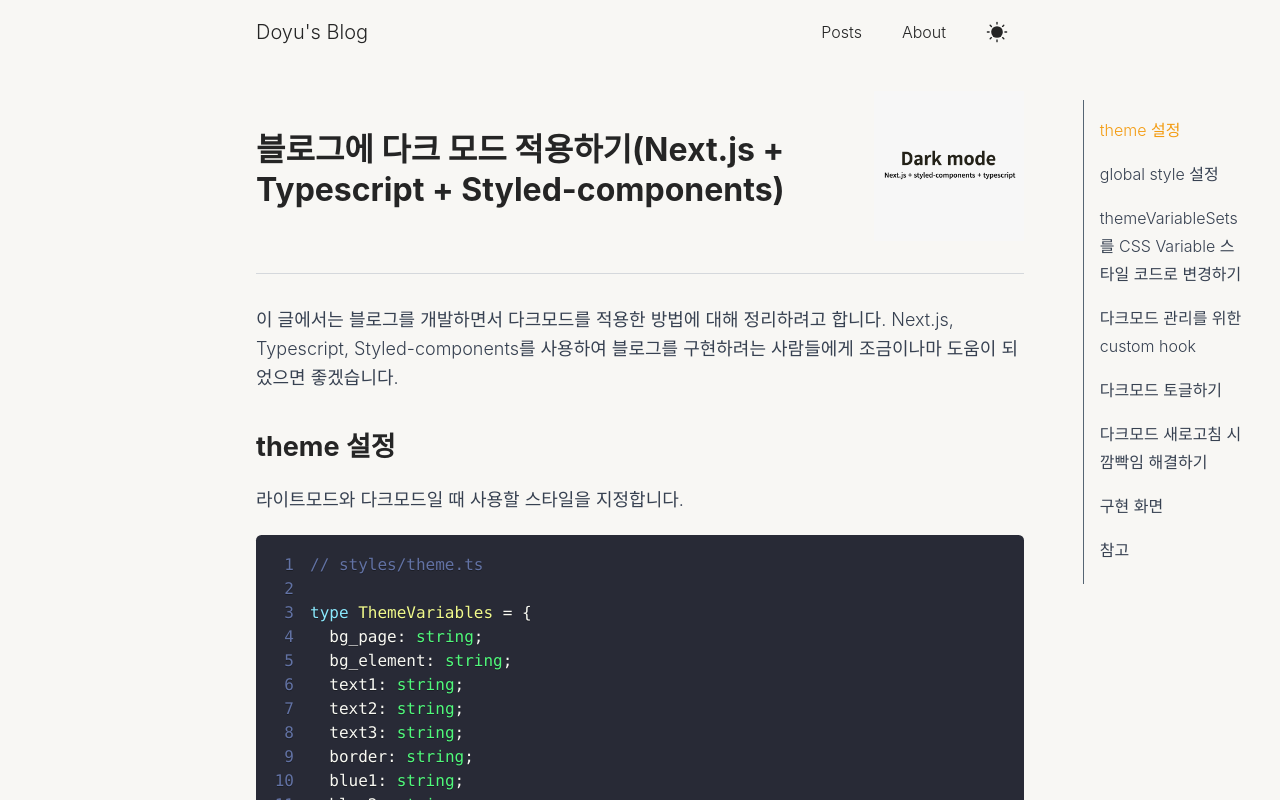
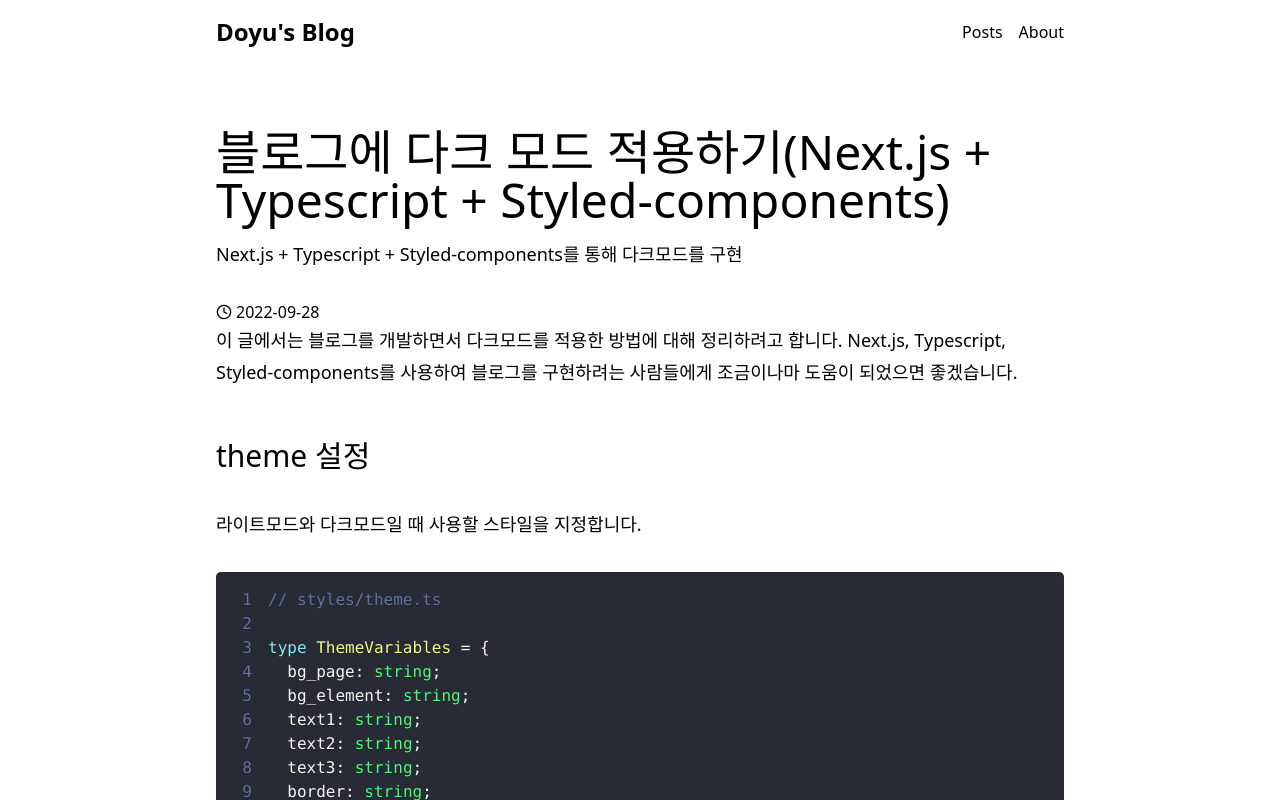
Before and after one commit to YUDONGHYUK/doyu-blog, a Next.js app: page /posts/dark-mode in a window 1280 px wide. Shown: the top 800 px of the page. Built offline with nearby package versions, Linux system fonts and the light colour scheme.

Commit message:
refactor: 게시글 상세 페이지 pages 라우터에서 app 라우터로 마이그레이션

```diff
--- a/pages/posts/[slug]/index.tsx
+++ /dev/null
@@ -1,59 +0,0 @@
-import { useState } from 'react';
-import useTOC from '../../../hooks/ussTOC';
-import { Post } from '../../../types';
-import { useIntersectionObserver } from '../../../lib/useintersectionObserver';
-import PostContent from '../../../components/posts/post-detail/PostContent';
-import TableOfContents from '../../../components/posts/post-detail/TableOfContents';
-import { ParsedUrlQuery } from 'querystring';
-import { GetStaticPaths, GetStaticProps } from 'next';
-import { getPostData, getPostFiles } from '../../../lib/postsUtil';
-
-type PostDetailPageProps = {
-  post: Post;
-};
-
-const PostDetailPage = ({ post }: PostDetailPageProps) => {
-  const { tocList } = useTOC();
-  const [activeHeading, setActiveHeading] = useState<string | null>(null);
-
-  useIntersectionObserver(setActiveHeading);
-
-  return (
-    <>
-      <PostContent post={post} />
-      <TableOfContents tocList={tocList} activeHeading={activeHeading} />
-    </>
-  );
-};
-
-export default PostDetailPage;
-
-interface Iparams extends ParsedUrlQuery {
-  slug: string;
-}
-
-export const getStaticProps: GetStaticProps = async (context) => {
-  const { slug } = context.params as Iparams;
-
-  const postData = getPostData(slug);
-
-  if (!postData) {
-    return { notFound: true };
-  }
-
-  return {
-    props: { post: postData },
-    revalidate: 600,
-  };
-};
-
-export const getStaticPaths: GetStaticPaths = async () => {
-  const postFileNames = getPostFiles();
-  const slugs = postFileNames.map((fileName) => fileName.replace(/\.md$/, ''));
-  const paths = slugs.map((slug) => ({ params: { slug } }));
-
-  return {
-    paths,
-    fallback: 'blocking',
-  };
-};
--- /dev/null
+++ b/src/app/posts/[slug]/page.tsx
@@ -0,0 +1,34 @@
+import { getPostData } from '../../../../lib/postsUtil';
+import type { Post } from '../../../../types';
+import { Heading } from '../../../components/ui/heading';
+import ClockIcon from '../../../components/ui/icon/clock-icon';
+import PostContent from './post-content';
+
+export default async function PostDetailPage({
+  params,
+}: {
+  params: Promise<{ slug: string }>;
+}) {
+  const { slug } = await params;
+  const post = getPostData(slug) as Post;
+  const {
+    frontMatter: { title, excerpt, date },
+  } = post;
+
+  return (
+    <div>
+      <article>
+        <Heading as="h1" className="mt-16 mb-4 font-normal">
+          {title}
+        </Heading>
+        <p className="text-lg mb-8 text-gray-accent">{excerpt}</p>
+        <div className="text-gray-accent flex items-center gap-1">
+          <ClockIcon size={16} />
+          <time>{date}</time>
+        </div>
+
+        <PostContent post={post} />
+      </article>
+    </div>
+  );
+}
--- /dev/null
+++ b/src/app/posts/[slug]/post-content.tsx
@@ -0,0 +1,179 @@
+'use client';
+
+import ReactMarkdown from 'react-markdown';
+import { generateSlug } from '../../../../lib/generateSlug';
+import { scrollToHeading } from '../../../../lib/scrollToHeading';
+import rangeParser from 'parse-numeric-range';
+import rehypeRaw from 'rehype-raw';
+import type { Post } from '../../../../types';
+
+import { PrismLight as SyntaxHighlighter } from 'react-syntax-highlighter';
+import tsx from 'react-syntax-highlighter/dist/cjs/languages/prism/tsx';
+import typescript from 'react-syntax-highlighter/dist/cjs/languages/prism/typescript';
+import jsx from 'react-syntax-highlighter/dist/cjs/languages/prism/jsx';
+import scss from 'react-syntax-highlighter/dist/cjs/languages/prism/scss';
+import bash from 'react-syntax-highlighter/dist/cjs/languages/prism/bash';
+import markdown from 'react-syntax-highlighter/dist/cjs/languages/prism/markdown';
+import json from 'react-syntax-highlighter/dist/cjs/languages/prism/json';
+import dracula from 'react-syntax-highlighter/dist/cjs/styles/prism/dracula';
+import Image from 'next/image';
+
+SyntaxHighlighter.registerLanguage('tsx', tsx);
+SyntaxHighlighter.registerLanguage('typescript', typescript);
+SyntaxHighlighter.registerLanguage('jsx', jsx);
+SyntaxHighlighter.registerLanguage('scss', scss);
+SyntaxHighlighter.registerLanguage('bash', bash);
+SyntaxHighlighter.registerLanguage('markdown', markdown);
+SyntaxHighlighter.registerLanguage('json', json);
+
+interface PostContentProps {
+  post: Post;
+}
+
+export default function PostContent({ post }: PostContentProps) {
+  const syntaxTheme = dracula;
+
+  interface Node {
+    [key: string]: any;
+    type: string;
+    value: string;
+  }
+
+  interface PreNode {
+    node: Node & { [key: string]: any };
+    children: React.ReactElement<{ className: string }, string>[];
+    position: object;
+    properties: object;
+    tagName: string;
+    type: string;
+  }
+
+  const MarkdownComponents: object = {
+    code({
+      node,
+      inline,
+      className,
+      ...props
+    }: {
+      node: Node;
+      inline: boolean;
+      className: string;
+      [key: string]: any;
+    }) {
+      const match = /language-(\w+)/.exec(className || '');
+      const hasMeta = node?.data?.meta;
+
+      const applyHighlights: object = (lineNumber: number) => {
+        if (hasMeta) {
+          const highlightNum = node.data.meta?.replace(/\s/g, '');
+          const highlightNumArr = rangeParser(highlightNum);
+          const data: string | null = highlightNumArr.includes(lineNumber)
+            ? 'highlight'
+            : null;
+
+          return { data };
+        } else {
+          return {};
+        }
+      };
+
+      return match ? (
+        <SyntaxHighlighter
+          style={syntaxTheme}
+          language={match[1]}
+          PreTag="div"
+          showLineNumbers={true}
+          wrapLines={hasMeta}
+          useInlineStyles={true}
+          lineProps={applyHighlights}
+        >
+          {props.children}
+        </SyntaxHighlighter>
+      ) : (
+        <code className={className} {...props} />
+      );
+    },
+    p: (paragraph: { children?: boolean; node?: Node }) => {
+      const { node } = paragraph;
+
+      if (node?.children[0].tagName === 'img') {
+        const image = node.children[0];
+
+        return (
+          <div className="flex justify-center mb-10">
+            <Image
+              src={`/images/posts/${post.slug}/${image.properties.src}`}
+              alt={image.properties.alt}
+              width={600}
+              height={300}
+              sizes="(max-width: 600px) 100vw)"
+            />
+          </div>
+        );
+      }
+
+      return (
+        <p className="text-lg leading-[2rem] mb-8">{paragraph.children}</p>
+      );
+    },
+    h2: (props: any) => {
+      const arr = props.children;
+      let heading = '';
+
+      for (let i = 0; i < arr.length; i++) {
+        if (arr[i]?.type !== undefined) {
+          for (let j = 0; j < arr[i].props.children.length; j++) {
+            heading += arr[i]?.props?.children[0];
+          }
+        } else heading += arr[i];
+      }
+
+      const slug = generateSlug(heading);
+
+      return (
+        <h2
+          id={slug}
+          className="relative mt-4 mb-8 p-0 inline-block text-3xl font-normal leading-[2.5rem]"
+        >
+          <a
+            {...props}
+            href={`#${slug}`}
+            onClick={(e) => {
+              e.preventDefault();
+              scrollToHeading(slug);
+            }}
+          />
+        </h2>
+      );
+    },
+    pre: (pre: PreNode) => {
+      return <pre className="mt-0 mb-10 text-base" {...pre} />;
+    },
+    ul: (ul: {
+      ordered: boolean;
+      depth: number;
+      children: React.ReactNode;
+      node: Node;
+    }) => {
+      const { ordered, depth, ...props } = ul;
+      return (
+        <ul
+          className="px-4 mb-6 list-disc list-inside space-y-2 marker:text-gray-accent"
+          {...props}
+        />
+      );
+    },
+  };
+
+  return (
+    <div>
+      <ReactMarkdown
+        components={MarkdownComponents}
+        // className="codeStyle"
+        rehypePlugins={[[rehypeRaw, { passThrough: ['element'] }]]}
+      >
+        {post.content}
+      </ReactMarkdown>
+    </div>
+  );
+}
--- /dev/null
+++ b/src/components/ui/icon/clock-icon.tsx
@@ -0,0 +1,30 @@
+import { cn } from '../../../lib/utils';
+
+interface ClockIconProps extends React.SVGProps<SVGSVGElement> {
+  size?: number;
+}
+
+export default function ClockIcon({
+  size = 24,
+  className,
+  ...props
+}: ClockIconProps) {
+  return (
+    <svg
+      xmlns="http://www.w3.org/2000/svg"
+      width={size}
+      height={size}
+      viewBox="0 0 24 24"
+      fill="none"
+      stroke="currentColor"
+      strokeWidth="2"
+      strokeLinecap="round"
+      strokeLinejoin="round"
+      className={cn('lucide lucide-clock', className)}
+      {...props}
+    >
+      <circle cx="12" cy="12" r="10" />
+      <polyline points="12 6 12 12 16 14" />
+    </svg>
+  );
+}
```
